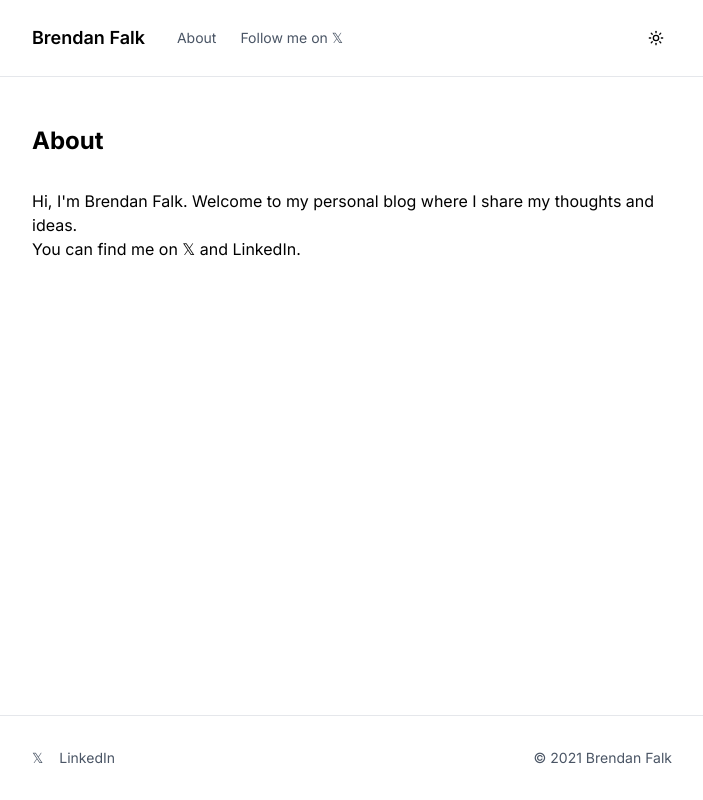
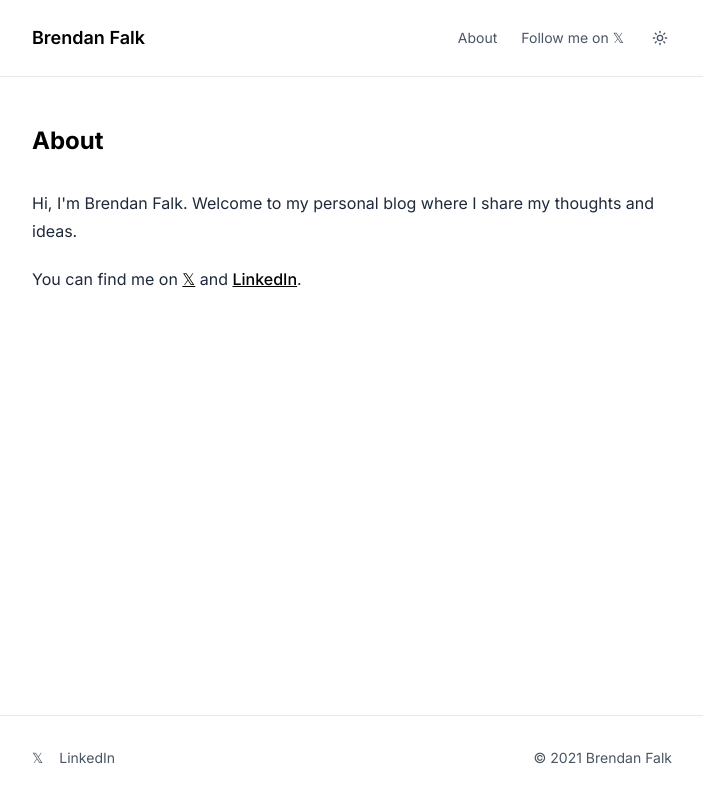
Before and after one commit to brendanfalk/brendanfalk.com, a Next.js app: page /about in a window 1280 px wide. Shown: the whole page, without its empty margins (288-991 px from the left). Built offline with nearby package versions, Linux system fonts and the light colour scheme.

Commit message:
should be working nicely

```diff
--- a/package.json
+++ b/package.json
@@ -9,7 +9,6 @@
     "lint": "next lint"
   },
   "dependencies": {
-    "@tailwindcss/typography": "^0.5.16",
     "class-variance-authority": "^0.7.1",
     "clsx": "^2.1.1",
     "gray-matter": "^4.0.3",
@@ -18,13 +17,18 @@
     "next-themes": "^0.4.6",
     "react": "^19.0.0",
     "react-dom": "^19.0.0",
+    "rehype-autolink-headings": "^7.1.0",
+    "rehype-highlight": "^7.0.2",
+    "rehype-slug": "^6.0.0",
     "remark": "^15.0.1",
+    "remark-gfm": "^4.0.1",
     "remark-html": "^16.0.1",
     "tailwind-merge": "^3.3.1"
   },
   "devDependencies": {
     "@eslint/eslintrc": "^3",
     "@tailwindcss/postcss": "^4",
+    "@tailwindcss/typography": "^0.5.16",
     "@types/node": "^20",
     "@types/react": "^19",
     "@types/react-dom": "^19",
--- a/src/app/about/page.tsx
+++ b/src/app/about/page.tsx
@@ -21,7 +21,7 @@ export default function AboutPage() {
         About
       </h1>
 
-      <div className="prose prose-gray dark:prose-invert max-w-none prose-headings:text-black dark:prose-headings:text-white prose-p:text-gray-800 dark:prose-p:text-gray-200 prose-a:text-black dark:prose-a:text-white">
+      <div className="prose prose-gray dark:prose-invert max-w-none prose-headings:text-black dark:prose-headings:text-white prose-headings:mb-2 prose-h1:mb-3 prose-h2:mb-2 prose-h3:mb-2 prose-h4:mb-2 prose-h5:mb-2 prose-h6:mb-2 prose-p:text-gray-800 dark:prose-p:text-gray-200 prose-ul:mb-4 prose-ol:mb-4 prose-li:mb-1 prose-a:text-black dark:prose-a:text-white">
         <p>
           Hi, I'm Brendan Falk. Welcome to my personal blog where I share my
           thoughts and ideas.
--- a/src/app/globals.css
+++ b/src/app/globals.css
@@ -1,5 +1,6 @@
 @import "tailwindcss";
 @import "tw-animate-css";
+@plugin "@tailwindcss/typography";
 
 @custom-variant dark (&:is(.dark *));
 
--- a/src/app/posts/[slug]/page.tsx
+++ b/src/app/posts/[slug]/page.tsx
@@ -88,7 +88,17 @@ export default async function PostPage({ params }: Props) {
         </header>
 
         <div
-          className="prose prose-gray dark:prose-invert max-w-none prose-headings:text-black dark:prose-headings:text-white prose-p:text-gray-800 dark:prose-p:text-gray-200 prose-a:text-black dark:prose-a:text-white prose-strong:text-black dark:prose-strong:text-white prose-code:text-black dark:prose-code:text-white prose-pre:bg-gray-100 dark:prose-pre:bg-gray-900"
+          className="prose prose-neutral dark:prose-invert max-w-none
+                     prose-headings:font-semibold prose-headings:tracking-tight prose-headings:mb-2
+                     prose-h1:mb-3 prose-h2:mb-2 prose-h3:mb-2 prose-h4:mb-2 prose-h5:mb-2 prose-h6:mb-2
+                     prose-p:leading-7 prose-p:text-gray-700 dark:prose-p:text-gray-300
+                     prose-ul:mb-4 prose-ol:mb-4 prose-li:mb-1
+                     prose-a:font-medium prose-a:underline prose-a:decoration-from-font prose-a:underline-offset-4
+                     prose-blockquote:font-normal prose-blockquote:not-italic
+                     prose-code:font-semibold prose-code:before:content-none prose-code:after:content-none
+                     prose-pre:border prose-pre:bg-gray-50 dark:prose-pre:bg-gray-900 prose-pre:border-gray-200 dark:prose-pre:border-gray-800
+                     prose-hr:border-gray-200 dark:prose-hr:border-gray-800
+                     prose-strong:font-semibold prose-strong:text-gray-900 dark:prose-strong:text-gray-100"
           dangerouslySetInnerHTML={{ __html: post.content }}
         />
       </article>
--- a/src/components/header.tsx
+++ b/src/components/header.tsx
@@ -6,14 +6,14 @@ export function Header() {
     <header className="border-b border-gray-200 dark:border-gray-800">
       <div className="mx-auto max-w-2xl px-4 py-6">
         <div className="flex items-center justify-between">
-          <div className="flex items-center space-x-8">
           <Link
             href="/"
             className="text-lg font-semibold text-black dark:text-white"
           >
             Brendan Falk
           </Link>
-            <nav className="hidden sm:flex items-center space-x-6">
+          <div className="flex items-center justify-end space-x-6">
+            <nav className="flex items-center space-x-6">
               <Link
                 href="/about"
                 className="text-sm text-gray-600 dark:text-gray-400 hover:text-black dark:hover:text-white transition-colors"
@@ -26,11 +26,12 @@ export function Header() {
                 rel="noopener noreferrer"
                 className="text-sm text-gray-600 dark:text-gray-400 hover:text-black dark:hover:text-white transition-colors"
               >
-                Follow me on 𝕏
+                <span className="hidden sm:inline">Follow me on 𝕏</span>
+                <span className="sm:hidden">Follow</span>
               </a>
             </nav>
+            <ThemeToggle />
           </div>
-          <ThemeToggle />
         </div>
       </div>
     </header>
--- a/src/components/theme-toggle.tsx
+++ b/src/components/theme-toggle.tsx
@@ -10,11 +10,11 @@ export function ThemeToggle() {
   return (
     <button
       onClick={() => setTheme(theme === "light" ? "dark" : "light")}
-      className="relative h-6 w-6 transition-colors duration-200 hover:text-gray-600 dark:hover:text-gray-300"
+      className="relative flex items-center justify-center h-6 w-6 text-gray-600 dark:text-gray-400 hover:text-black dark:hover:text-white transition-colors cursor-pointer"
       aria-label="Toggle theme"
     >
-      <Sun className="h-4 w-4 rotate-0 scale-100 transition-all dark:-rotate-90 dark:scale-0" />
-      <Moon className="absolute top-0 h-4 w-4 rotate-90 scale-0 transition-all dark:rotate-0 dark:scale-100" />
+      <Sun className="absolute h-4 w-4 rotate-0 scale-100 transition-all dark:-rotate-90 dark:scale-0" />
+      <Moon className="absolute h-4 w-4 rotate-90 scale-0 transition-all dark:rotate-0 dark:scale-100" />
     </button>
   );
 }
--- a/src/lib/posts.ts
+++ b/src/lib/posts.ts
@@ -2,7 +2,10 @@ import fs from 'fs'
 import path from 'path'
 import matter from 'gray-matter'
 import { remark } from 'remark'
-import html from 'remark-html'
+import remarkGfm from 'remark-gfm'
+import remarkHtml from 'remark-html'
+import rehypeHighlight from 'rehype-highlight'
+import rehypeSlug from 'rehype-slug'
 
 const postsDirectory = path.join(process.cwd(), 'posts')
 
@@ -37,7 +40,12 @@ export async function getPostBySlug(slug: string): Promise<Post | null> {
   const fileContents = fs.readFileSync(fullPath, 'utf8')
   const { data, content } = matter(fileContents)
 
-  const processedContent = await remark().use(html).process(content)
+  const processedContent = await remark()
+    .use(remarkGfm)
+    .use(remarkHtml)
+    .use(rehypeHighlight)
+    .use(rehypeSlug)
+    .process(content)
   const contentHtml = processedContent.toString()
 
   return {
```
Also changed, not shown: public/og-image.svg, 1 other file (tests, documents, lock files or other folders). Lines whose indentation alone changed are shown as unchanged.
